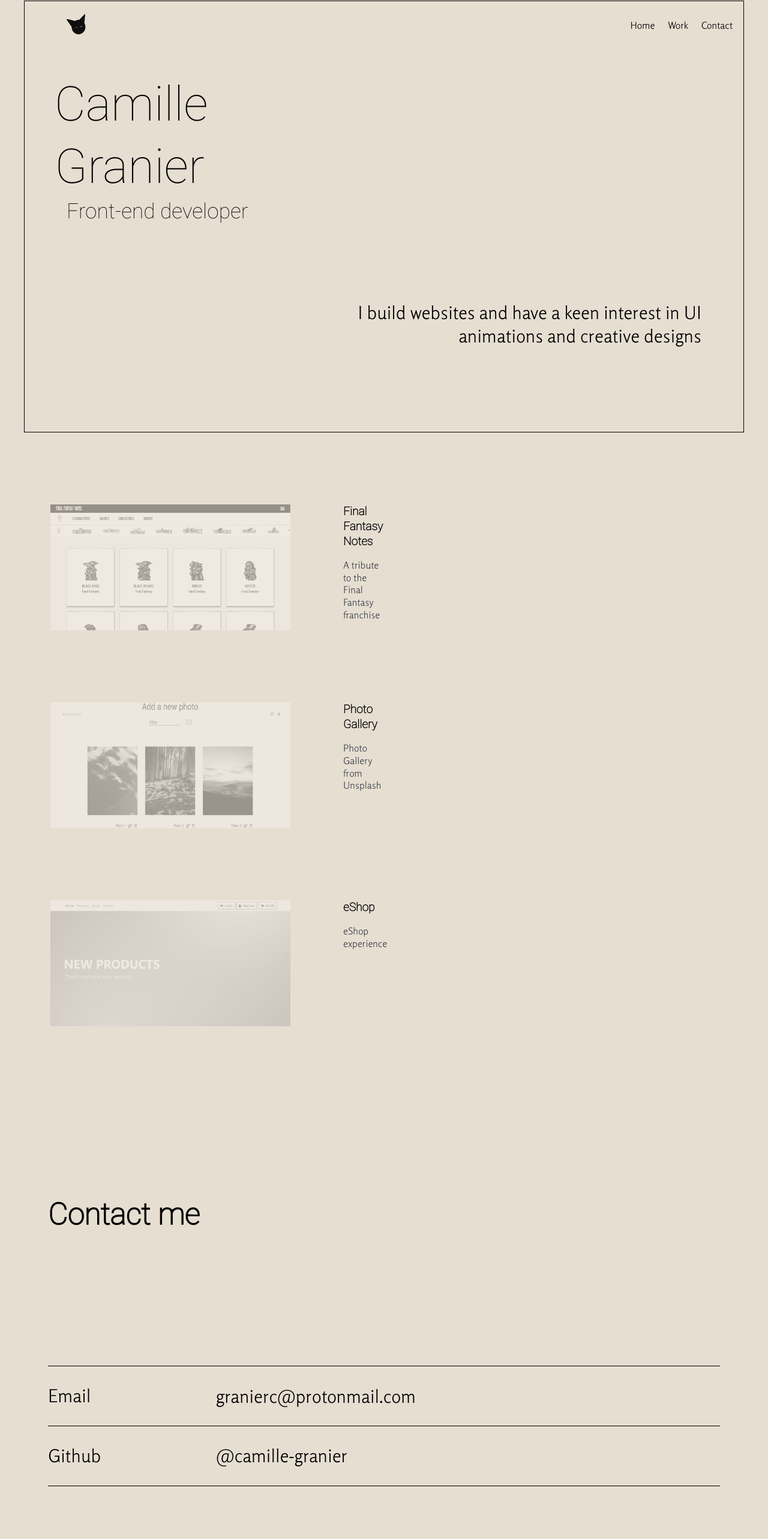
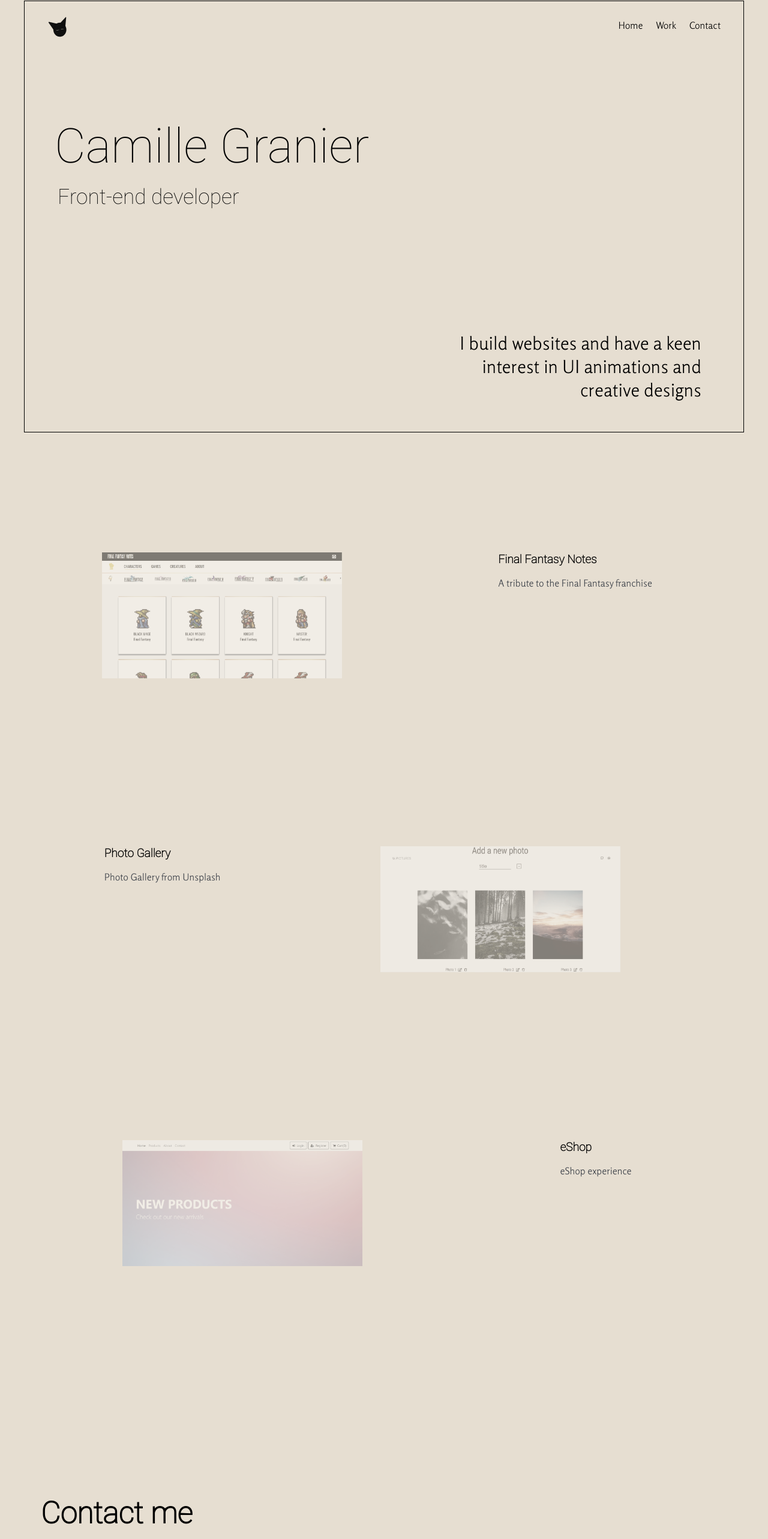
Before and after one commit to camille-granier/portfolio, a Next.js app: page / in a window 1280 px wide. Shown: the part 39-2605 px from the top of the page at 60% size. Built offline with nearby package versions, Linux system fonts and the light colour scheme.

Commit message:
laptop design for hero

```diff
--- a/components/Work.jsx
+++ b/components/Work.jsx
@@ -24,7 +24,7 @@ const Work = () => {
             </div>
           </li>
           <li className="photo-gallery">
-            <div className="work-card">
+            <div className="work-card photo">
               <a
                 href="https://pictures-photo-gallery.herokuapp.com/"
                 rel="noreferrer"
--- a/styles/_globals.scss
+++ b/styles/_globals.scss
@@ -9,11 +9,13 @@
 @font-face {
   font-family: "Roboto";
   src: url("../public/assets/Roboto-Thin.ttf");
+  font-display: swap;
 }
 
 @font-face {
   font-family: "Rosario";
   src: url("../public/assets/Rosario-Light.ttf");
+  font-display: swap;
 }
 
 
--- a/styles/_variables.scss
+++ b/styles/_variables.scss
@@ -1,15 +1,6 @@
 // Font sizes
 // px value divided by 16 to obtain rem measurements
 
-@font-face {
-    font-family: "Roboto";
-    src: url("../public/assets/Roboto-Thin.ttf");
-}
-
-@font-face {
-    font-family: "Rosario";
-    src: url("../public/assets/Rosario-Light.ttf");
-}
 
 $lg: 5rem;
 $md: 2.2rem;
--- a/styles/components/_about.scss
+++ b/styles/components/_about.scss
@@ -7,8 +7,19 @@
 @include breakpoint-up(medium) {
     .about {
         font-size: $sm;
-        padding: 20px;
+        padding: 0px 20px;
+        max-width: 50vw;
         justify-self: flex-end;
         align-self: flex-end;
     }
 }
+
+@include breakpoint-up(large) {
+    .about {
+        font-size: $sm;
+        padding: 0px 20px;
+        max-width: 35vw;
+        justify-self: flex-end;
+        align-self: flex-end;
+    }
+}
--- a/styles/components/_contact.scss
+++ b/styles/components/_contact.scss
@@ -63,3 +63,15 @@ button {
         }
     }
 }
+
+@include breakpoint-up(large) {
+    .contact {
+        padding: 3rem 4.25rem;
+    .email, button {
+        font-size: $x-sm;
+    }
+    .github {
+        font-size: $x-sm;
+    }
+    }
+}
--- a/styles/components/_header.scss
+++ b/styles/components/_header.scss
@@ -40,9 +40,16 @@
     display: flex;
     align-items: center;
     justify-content: flex-end;
-    padding: 1.25rem 0rem;
+    padding: 1.25rem;
 
     a {
         padding: .675rem;
     }
 }
+
+@include breakpoint-up(large) {
+    .logo {
+        margin-left: 10px;
+        margin-top: 10px;
+        }
+}
--- a/styles/components/_hero.scss
+++ b/styles/components/_hero.scss
@@ -26,19 +26,30 @@
 
 .hero-container {
   display: flex;
-  flex-direction: row;
-  padding: 120px 50px;
+  flex-direction: column;
+  justify-content: space-between;
+  padding: 120px 50px 50px 50px;
 }
 
+.title-container {
 h1 {
   font-size: $lg;
   font-weight: normal;
-  margin: 0;
-  padding: 20px;
+  padding: 70px 20px 0px 0px;
+}
 }
 
 .sm-title {
   font-size: $md;
-  padding: 0px 20px;
+  padding: 0;
 }
+
 }
+
+@include breakpoint-up(large) {
+
+
+  .sm-title {
+    padding: 10px 5px;
+  }
+}
--- a/styles/components/_work.scss
+++ b/styles/components/_work.scss
@@ -22,7 +22,7 @@
     img {
     -webkit-filter: grayscale(50%); /* Safari 6.0 - 9.0 */
     filter: grayscale(50%);
-    opacity: 0.35;
+    opacity: 0.45;
 }
 
 img:hover {
@@ -41,6 +41,10 @@ img:hover {
 }
 
 @include breakpoint-up(medium) {
+
+    .photo {
+        flex-direction: row-reverse;
+    }
 
     .work-card  {
         display: flex;
@@ -63,7 +67,7 @@ img:hover {
         }
 
        ul { li {
-            margin: 5vh;
+            margin: 7vh 5vh;
         }
     }
 
@@ -74,9 +78,22 @@ img:hover {
             padding-right: 80px;
         }
 
-    img {
-        -webkit-filter: grayscale(100%); /* Safari 6.0 - 9.0 */
-        filter: grayscale(100%);
-    }
  }
 }
+
+@include breakpoint-up(large) {
+
+    a {
+        padding-right: 0px;
+    }
+
+    .work-card {
+        justify-content: space-around;
+        margin: 8vh 0px;
+    }
+
+   .work-card-text{
+    max-width: 40vh;
+   }
+
+}
```
